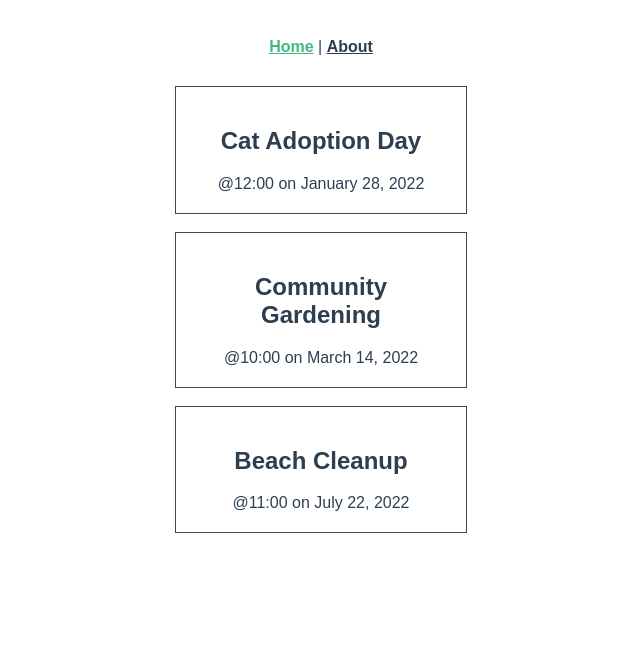
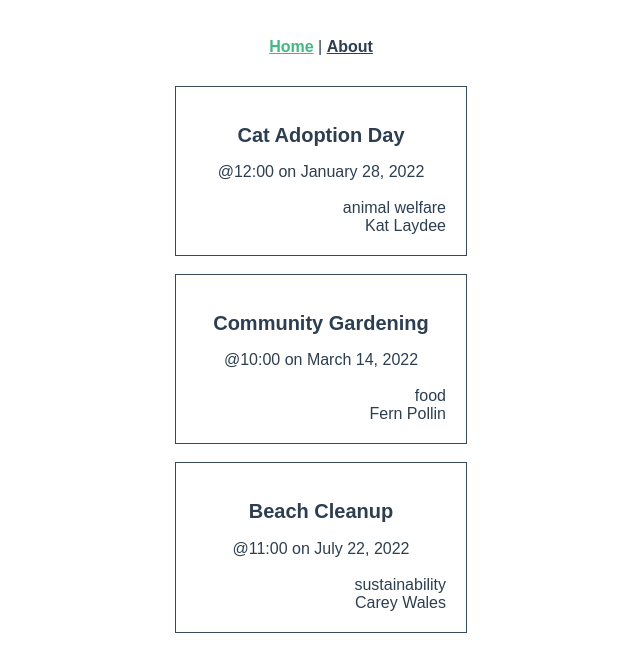
Before and after one commit to Hufxfx/331-LABCOMPO-02, a Vue app in the folder LAB02/: page / in a window 1280 px wide. Shown: the top 672 px of the page, without its empty margins (319-959 px from the left). Built offline with nearby package versions, Linux system fonts and the light colour scheme; the HTML template or start-up script is replaced by a standard one.

Commit message:
question 8.7 commit

```diff
--- a/LAB02/src/App.vue
+++ b/LAB02/src/App.vue
@@ -16,7 +16,7 @@ import { RouterLink, RouterView } from 'vue-router'
   </div>
 </template>
 
-<style scoped>
+<style>
 #layout {
   font-family: Avenir, Arial, Helvetica, sans-serif;
   -webkit-font-smoothing: antialiased;
@@ -36,4 +36,7 @@ nav a {
 nav a.router-link-exact-active {
   color: #42b983;
 }
+h2 {
+  font-size: 20px;
+}
 </style>
--- a/LAB02/src/components/EventCard.vue
+++ b/LAB02/src/components/EventCard.vue
@@ -23,6 +23,11 @@ defineProps<{
     <div class="event-card">
       <h2>{{ event.title }}</h2>
       <span>@{{ event.time }} on {{ event.date }}</span>
+      <div class="categories-organizer">
+        <span>{{ event.category }}</span>
+        <br>
+        <span>{{ event.organizer }}</span>
+      </div>
     </div>
   </div>
 </template>
@@ -39,4 +44,8 @@ defineProps<{
   transform: scale(1.01);
   box-shadow: 0 3px 12px 0 rgba(0, 0, 0, 0.2);
 }
+.categories-organizer {
+  text-align: right;
+  margin-top: 18px;
+}
 </style>
```
